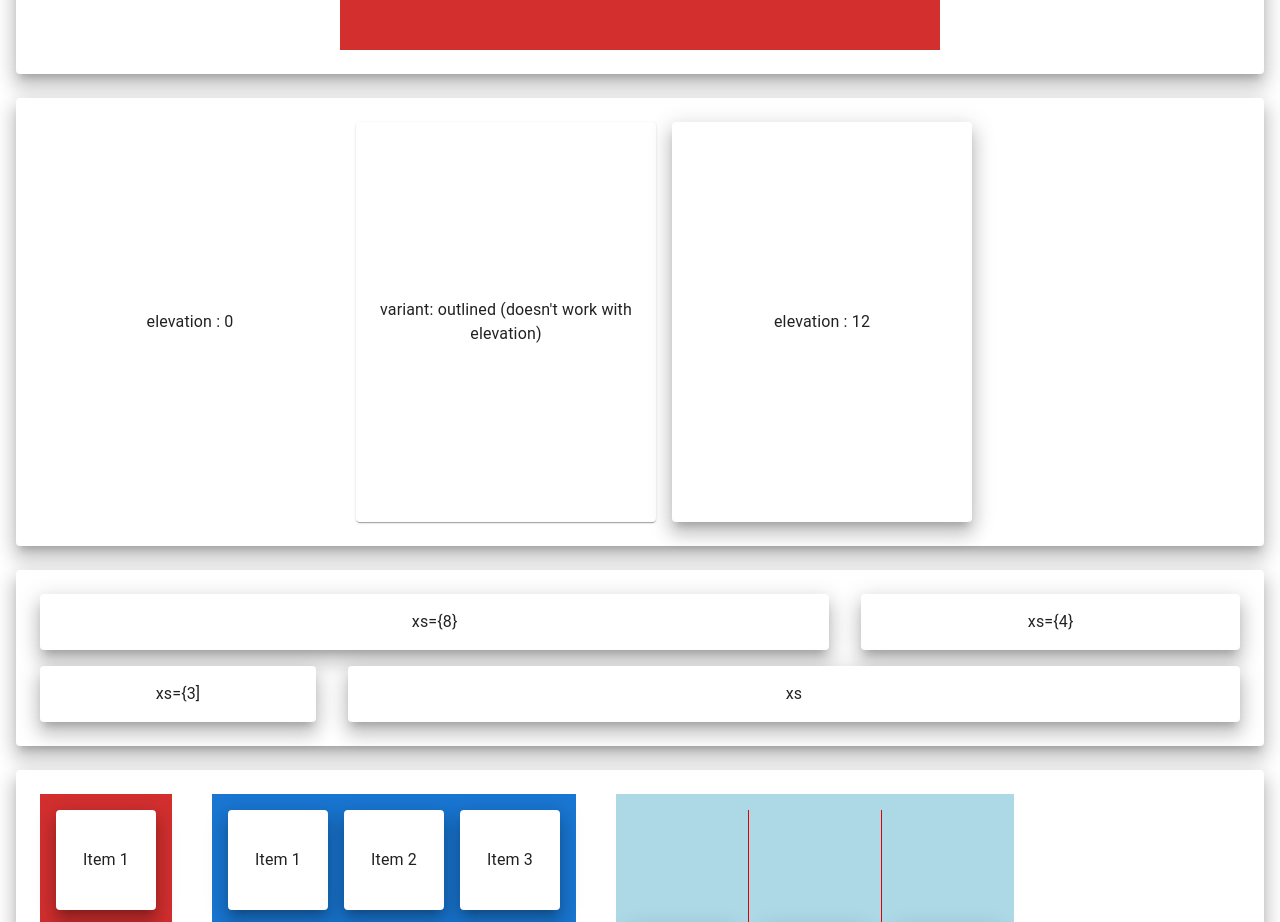
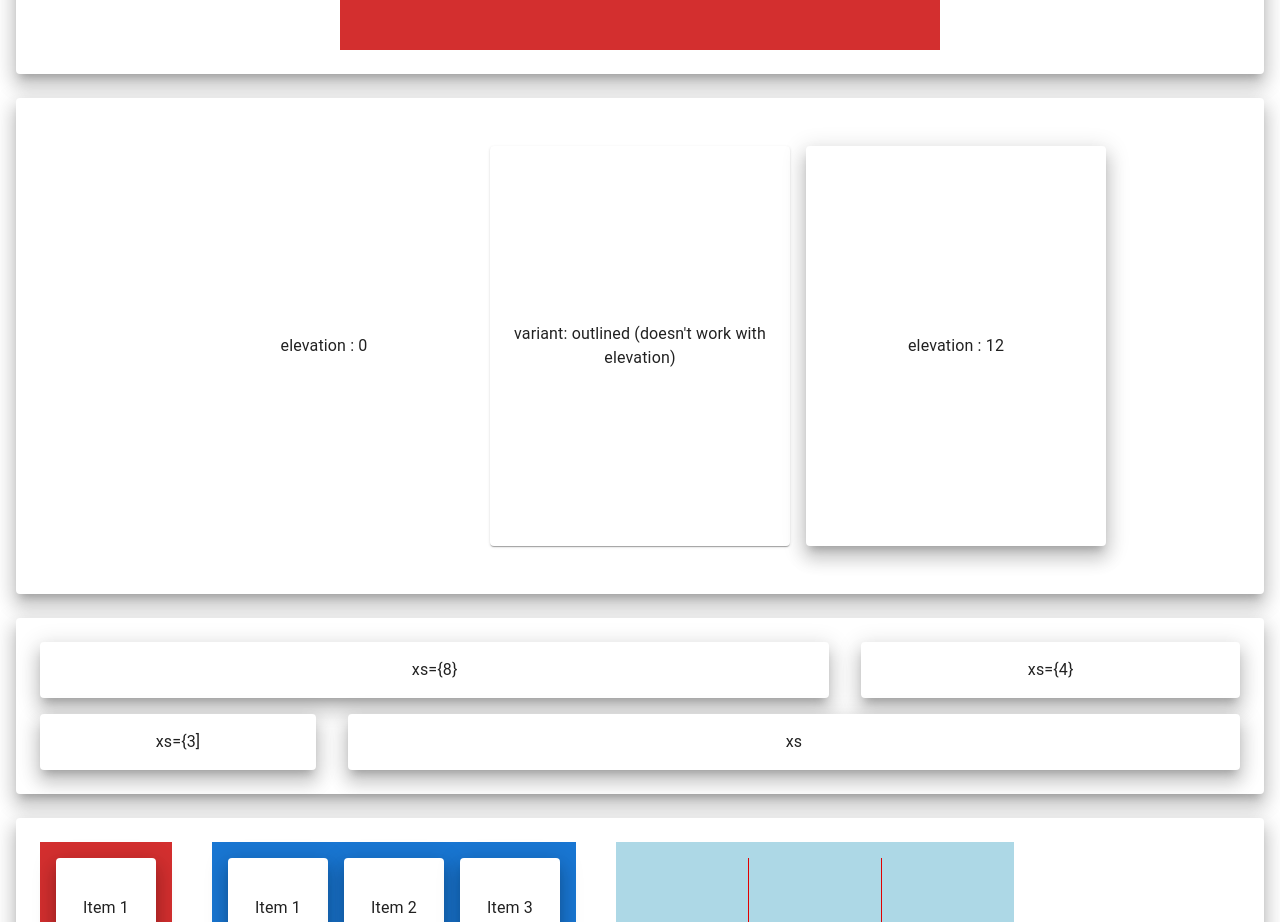
Before and after one commit to yuhaigiub/MUI-demo, a React (Create React App) app: page / in a window 1280 px wide. Shown: the part 1300-2222 px from the top of the page. Built offline with nearby package versions, Linux system fonts and the light colour scheme.

Commit message:
fix MUIPaper

```diff
--- a/src/components/Surfaces/Paper/MUIPaper.jsx
+++ b/src/components/Surfaces/Paper/MUIPaper.jsx
@@ -23,7 +23,15 @@ const MyPaper = ({ text, elevation }) => {
 
 const MUIPaper = () => {
 	return (
-		<Stack direction="row" spacing={2}>
+		<Stack
+			direction="row"
+			spacing={2}
+			sx={{
+				alignItems: "center",
+				justifyContent: "center",
+				p: 3,
+				boxSizing: "border-box",
+			}}>
 			<MyPaper elevation={0} text="elevation : 0" />
 			<MyPaper text={`variant: outlined (doesn't work with elevation)`} />
 			<MyPaper elevation={12} text="elevation : 12" />
```
